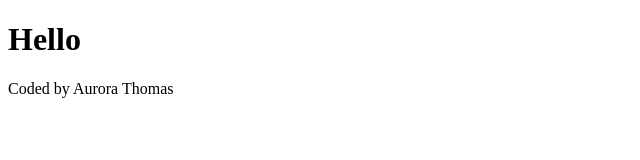
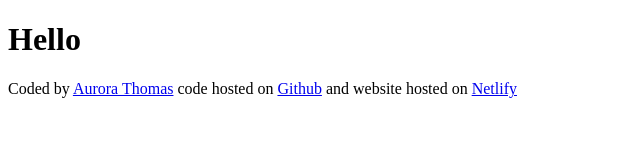
Before and after one commit to auborealis-cyber/vanillasearchtake2, a plain HTML site: page index.html in a window 1280 px wide. Shown: the whole page, without its empty margins (0-640 px from the left). Drawn offline with Linux system fonts and the light colour scheme.

Commit message:
added links to footer

```diff
--- a/index.html
+++ b/index.html
@@ -1,14 +1,27 @@
 <!DOCTYPE html>
 <html lang="en">
-<head>
-    <meta charset="UTF-8">
-    <meta name="viewport" content="width=device-width, initial-scale=1.0">
+  <head>
+    <meta charset="UTF-8" />
+    <meta name="viewport" content="width=device-width, initial-scale=1.0" />
     <title>Vanilla Search Project</title>
-</head>
-<body>
+  </head>
+  <body>
     <h1>Hello</h1>
     <footer>
-        Coded by Aurora Thomas
+      Coded by
+      <a href="https://github.com/auborealis-cyber" target="_blank"
+        >Aurora Thomas</a
+      >
+      code hosted on
+      <a
+        href="https://github.com/auborealis-cyber/vanillasearchtake2"
+        target="_blank"
+        >Github</a
+      >
+      and website hosted on
+      <a href="https://main--vanillasearchweek7hw.netlify.app/" target="_blank"
+        >Netlify</a
+      >
     </footer>
-</body>
+  </body>
 </html>
```
